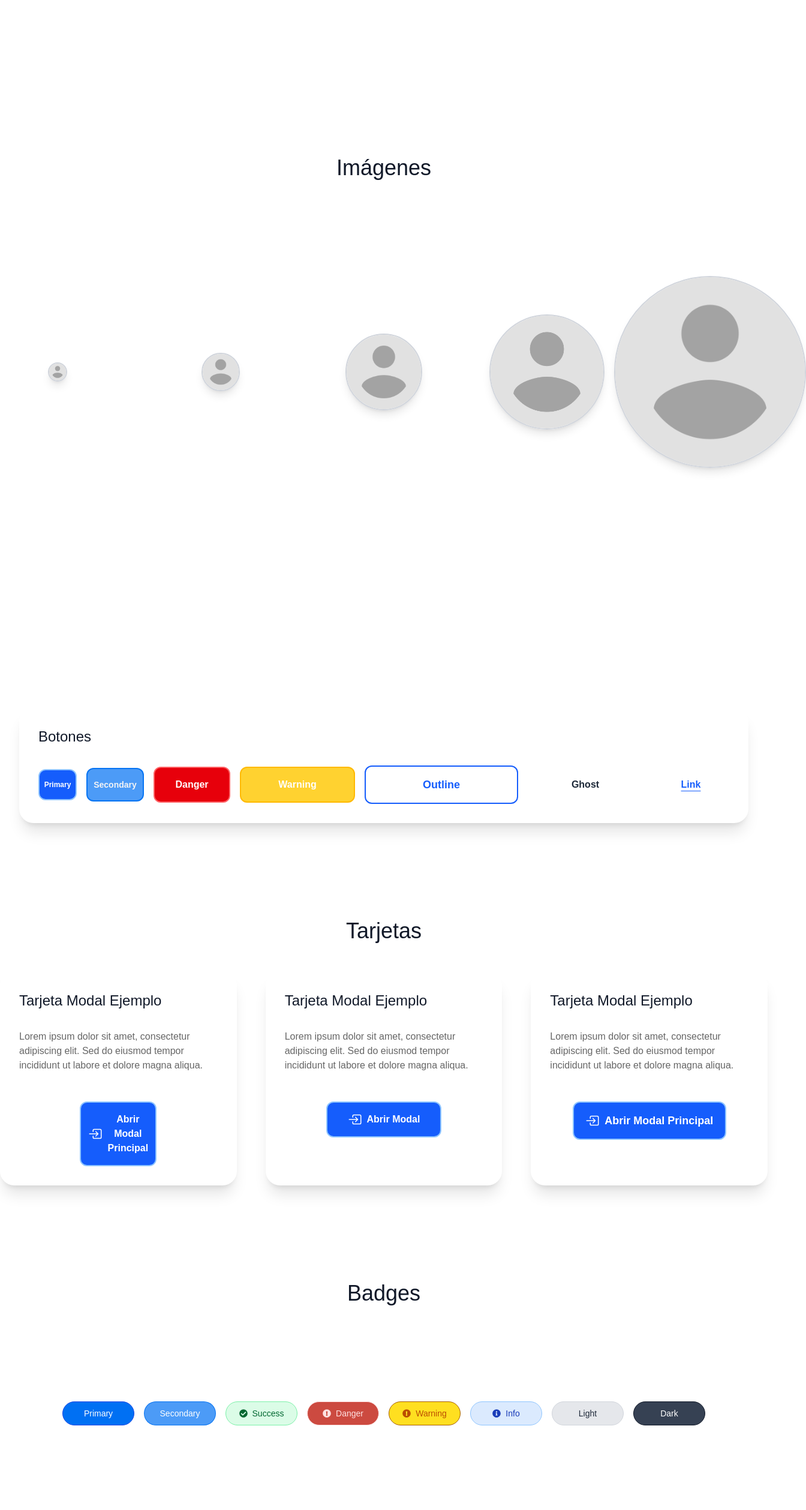
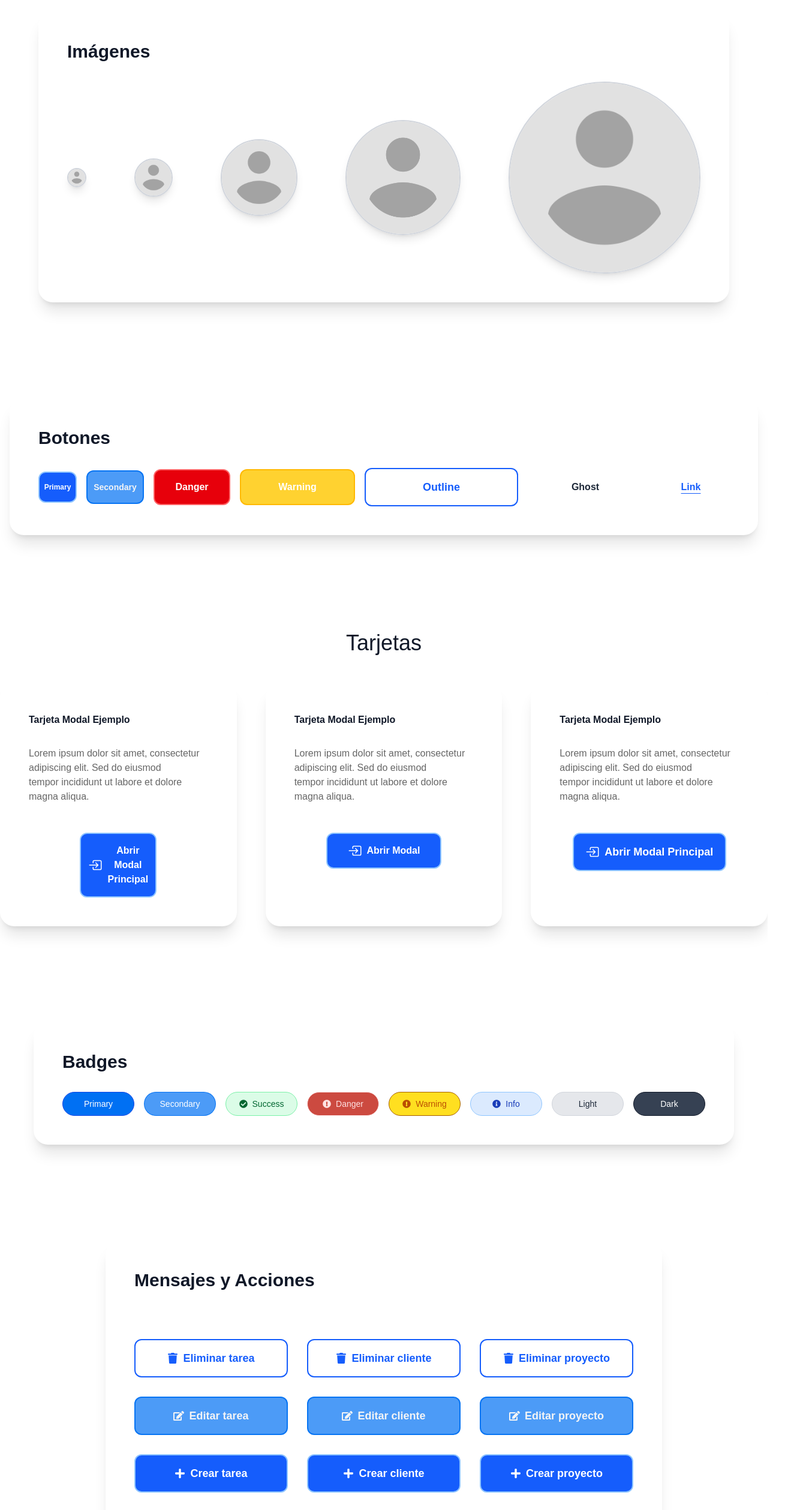
Before and after one commit to dspwebstudiomx/dashboard_next, a Next.js app: page /guia-estilos in a window 1280 px wide. Shown: the part 1908-4425 px from the top of the page at 60% size, 1344 px wide, since content can reach past the window. Built offline with nearby package versions, Linux system fonts and the light colour scheme.

Commit message:
UI: Refactorizar componentes para utilizar el nuevo componente Card, mejorando la estructura y presentación en BadgesDemo, ButtonDemo, ImageDemo y MessagesDemo

```diff
--- a/src/components/BadgesDemo.jsx
+++ b/src/components/BadgesDemo.jsx
@@ -1,10 +1,9 @@
 import Badge from "./Badges/Badge";
-import H2 from "./Title/H2";
+import Card from "./Cards/Card";
 
 const BadgesDemo = () => {
 	return (
-		<>
-			<H2 align="center">Badges</H2>
+		<Card title="Badges" titleSize="3xl">
 			<div className="flex flex-wrap gap-4">
 				<Badge variant="primary">Primary</Badge>
 				<Badge variant="secondary">Secondary</Badge>
@@ -15,7 +14,7 @@ const BadgesDemo = () => {
 				<Badge variant="light">Light</Badge>
 				<Badge variant="dark">Dark</Badge>
 			</div>
-		</>
+		</Card>
 	);
 };
 
--- a/src/components/ButtonDemo.tsx
+++ b/src/components/ButtonDemo.tsx
@@ -3,7 +3,7 @@ import Card from "./Cards/Card";
 
 export default function ButtonDemo() {
 	return (
-		<Card title="Botones">
+		<Card title="Botones" titleSize="3xl">
 			<ul className="flex flex-col md:flex-row gap-4 items-center justify-between">
 				<li>
 					<Button text="Primary" variant="primary" type="button" size="xs" />
--- a/src/components/Cards/Card.tsx
+++ b/src/components/Cards/Card.tsx
@@ -1,14 +1,13 @@
-import H4 from "../Title/H4";
-
 interface CardProps {
 	children: React.ReactNode;
 	title: string;
+	titleSize?: "xs" | "sm" | "lg" | "md" | "xl" | "2xl" | "3xl";
 }
 
-const Card = ({ children, title }: CardProps) => {
+const Card = ({ children, title, titleSize }: CardProps) => {
 	return (
-		<article className=" p-8 bg-gray-0 shadow-xl rounded-3xl flex flex-col gap-8 dark:border-gray-500 dark:border-2 dark:bg-gray-800">
-			<H4>{title}</H4>
+		<article className="p-8 md:p-12 bg-gray-0 shadow-xl rounded-3xl flex flex-col gap-8 dark:border-gray-500 dark:border-2 dark:bg-gray-800">
+			<h3 className={`text-${titleSize} font-semibold`}>{title}</h3>
 			{children}
 		</article>
 	);
--- a/src/components/ImageDemo.tsx
+++ b/src/components/ImageDemo.tsx
@@ -1,12 +1,10 @@
-import Container from "./Containers/Container";
+import Card from "./Cards/Card";
 import CustomImage from "./Images/CustomImage";
-import H2 from "./Title/H2";
 
 const ImageDemo = () => {
 	return (
-		<Container>
-			<H2 align="center">Imágenes</H2>
-			<section className="grid grid-cols-5 gap-20 place-items-center">
+		<Card title="Imágenes" titleSize="3xl">
+			<section className="flex gap-20 place-items-center">
 				<CustomImage
 					src="/avatar_placeholder.png"
 					alt="Placeholder Image"
@@ -33,7 +31,7 @@ const ImageDemo = () => {
 					size="xl"
 				/>
 			</section>
-		</Container>
+		</Card>
 	);
 };
 
--- a/src/components/MessagesDemo.jsx
+++ b/src/components/MessagesDemo.jsx
@@ -6,6 +6,7 @@ import Confirmation from "@/components/Messages/Confirmation";
 import { useClients } from "@/hooks/useClients";
 import { useState } from "react";
 import { FaEdit, FaPlus, FaTrash } from "react-icons/fa";
+import Card from "./Cards/Card";
 
 // Componente principal de demostración de mensajes y acciones
 const MessagesDemo = () => {
@@ -173,9 +174,9 @@ const MessagesDemo = () => {
 
 	// Renderizado del componente
 	return (
-		<div className="flex flex-col items-center gap-4 mt-8">
+		<Card title="Mensajes y Acciones" titleSize="3xl">
 			{/* Botones de acciones principales */}
-			<div className="grid md:grid-cols-3 gap-8">
+			<div className="grid md:grid-cols-3 gap-8 mt-12">
 				{/* Botón eliminar tarea */}
 				<Button
 					text="Eliminar tarea"
@@ -321,7 +322,7 @@ const MessagesDemo = () => {
 				onCancel={handleCancel}
 				actions={actionsMap[modalType] || []}
 			/>
-		</div>
+		</Card>
 	);
 };
 
```
